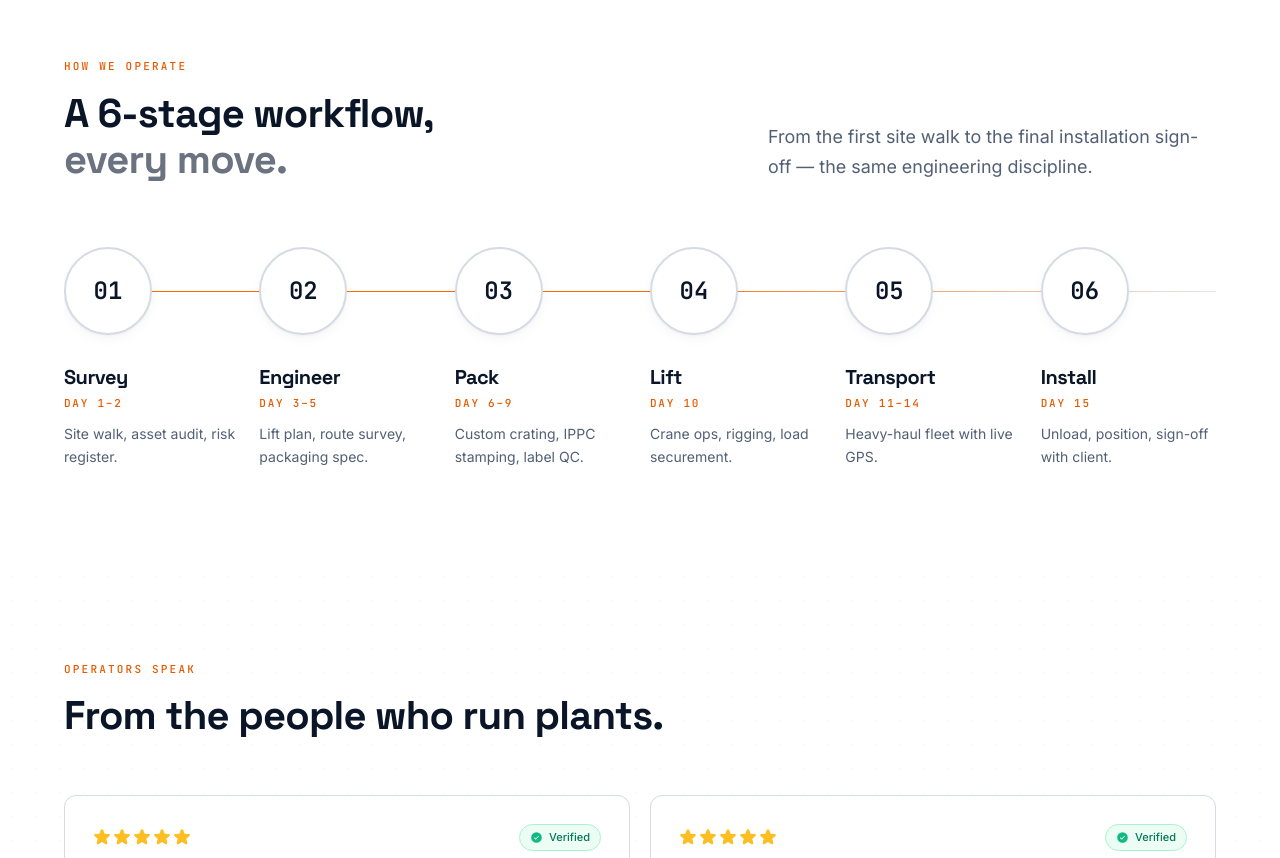
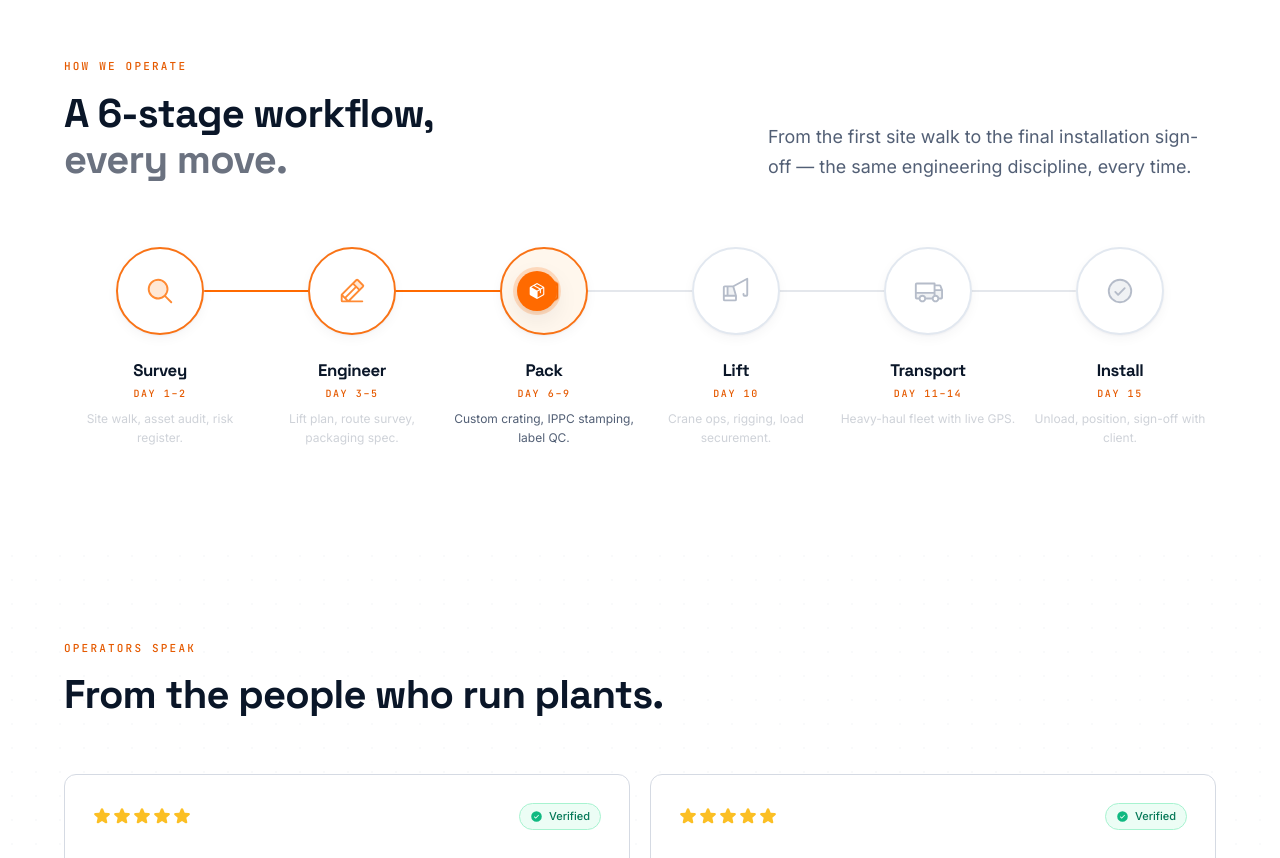
Before and after one commit to vivekreddy9036/neo_packers_movers, a Next.js app: page / in a window 1280 px wide. Shown: the part 4020-4878 px from the top of the page. Built offline with nearby package versions, Linux system fonts and the light colour scheme.

Commit message:
Redesign: Added dynamic icons in the 6 stage workflow

```diff
--- a/components/sections/Process.tsx
+++ b/components/sections/Process.tsx
@@ -1,14 +1,63 @@
 "use client";
 
-import { motion } from "framer-motion";
+import { useEffect, useRef, useState } from "react";
+import { motion, AnimatePresence } from "framer-motion";
+import {
+  MagnifyingGlass,
+  PencilLine,
+  Package,
+  Crane,
+  Truck,
+  CheckCircle,
+} from "@phosphor-icons/react";
 import { processSteps } from "@/lib/data";
 
 const ease = [0.22, 1, 0.36, 1] as const;
+const SPRING = { type: "spring" as const, stiffness: 65, damping: 28 };
+const INSTANT = { duration: 0 };
+
+const STAGE_ICONS = [
+  MagnifyingGlass,
+  PencilLine,
+  Package,
+  Crane,
+  Truck,
+  CheckCircle,
+] as const;
+
+// Centre of node i as % of the flex container (6 equal columns, justify-between)
+const nodePct = (i: number) => ((2 * i + 1) / 12) * 100;
 
 export function Process() {
+  const [active, setActive] = useState(0);
+  const [paused, setPaused] = useState(false);
+
+  // Detect the wrap-around reset (step 5 → 0) so we can snap instantly
+  // instead of animating backwards across the whole track.
+  const prevActive = useRef(0);
+  const isResetting =
+    active === 0 && prevActive.current === processSteps.length - 1;
+
+  useEffect(() => {
+    prevActive.current = active;
+  });
+
+  // Auto-advance every 2.8 s; pause on hover
+  useEffect(() => {
+    if (paused) return;
+    const t = setInterval(
+      () => setActive((a) => (a + 1) % processSteps.length),
+      2800
+    );
+    return () => clearInterval(t);
+  }, [paused]);
+
+  const transition = isResetting ? INSTANT : SPRING;
+
   return (
     <section className="section-py bg-canvas relative overflow-hidden">
       <div className="container-x relative">
+        {/* Header */}
         <div className="flex flex-col md:flex-row md:items-end md:justify-between gap-6 mb-16">
           <div className="max-w-xl">
             <p className="display-eyebrow mb-4">How we operate</p>
@@ -20,56 +69,221 @@ export function Process() {
           </div>
           <p className="lead max-w-md">
             From the first site walk to the final installation sign-off — the
-            same engineering discipline.
+            same engineering discipline, every time.
           </p>
         </div>
 
-        {/* Connector line */}
-        <div className="relative">
-          <div className="hidden lg:block absolute left-0 right-0 top-[44px] h-px bg-slate-100" />
-          <motion.div
-            initial={{ scaleX: 0 }}
-            whileInView={{ scaleX: 1 }}
-            viewport={{ once: true, margin: "-100px" }}
-            transition={{ duration: 1.4, ease }}
-            style={{ transformOrigin: "left" }}
-            className="hidden lg:block absolute left-0 right-0 top-[44px] h-px bg-gradient-to-r from-signal-500 via-signal-500 to-transparent"
-          />
+        {/* ═══════════════════════════════════════════════
+            DESKTOP — horizontal animated track (lg+)
+        ════════════════════════════════════════════════ */}
+        <div
+          className="hidden lg:block"
+          onMouseEnter={() => setPaused(true)}
+          onMouseLeave={() => setPaused(false)}
+        >
+          <div className="relative">
+            {/*
+              Rail wrapper spans exactly from the RIGHT EDGE of circle 0
+              to the LEFT EDGE of circle 5.
+              Each circle is 88 px wide (half = 44 px).
+              nodePct(0) = 8.33 %  →  left  = calc(8.33%  + 44px)
+              nodePct(5) = 91.67 % →  right = calc(8.33%  + 44px)
+            */}
+            <div
+              className="absolute"
+              style={{
+                top: "43px",
+                height: "2px",
+                left: `calc(${nodePct(0)}% + 44px)`,
+                right: `calc(${100 - nodePct(5)}% + 44px)`,
+              }}
+            >
+              {/* Grey background rail */}
+              <div className="absolute inset-0 bg-slate-100 rounded-full" />
 
-          <div className="flex lg:grid lg:grid-cols-6 gap-5 overflow-x-auto pb-6 lg:pb-0 -mx-4 px-4 lg:mx-0 lg:px-0 snap-x snap-mandatory scroll-smooth">
-            {processSteps.map((step, i) => (
+              {/* Orange progress — width is a % of the wrapper above,
+                  so 0 % at step 0 and 100 % at step 5.
+                  Framer Motion spring-interpolates between these. */}
+              <motion.div
+                className="absolute left-0 top-0 h-full bg-signal-500 rounded-full"
+                animate={{ width: `${(active / 5) * 100}%` }}
+                transition={transition}
+              />
+            </div>
+
+            {/* ── Travelling icon bubble ──
+                Positioned at nodePct(active) % from the left so it
+                sits over the correct circle centre. z-20 keeps it
+                above everything including the circles (z-10). */}
+            <motion.div
+              className="absolute z-20"
+              style={{ top: "24px" }} // 44 − 20 = centres the 40 px bubble on the rail
+              animate={{ left: `${nodePct(active)}%` }}
+              transition={transition}
+            >
+              {/* Inner wrapper handles −50 % centering without conflicting with Framer */}
+              <div className="-translate-x-1/2">
+                <AnimatePresence mode="wait">
+                  <motion.div
+                    key={active}
+                    initial={{ scale: 0.5, opacity: 0 }}
+                    animate={{ scale: 1, opacity: 1 }}
+                    exit={{ scale: 0.5, opacity: 0 }}
+                    transition={{ duration: 0.2 }}
+                    className="h-10 w-10 rounded-full bg-signal-500 grid place-items-center shadow-elevated ring-4 ring-signal-500/20"
+                  >
+                    {(() => {
+                      const Icon = STAGE_ICONS[active];
+                      return (
+                        <Icon size={18} weight="fill" className="text-white" />
+                      );
+                    })()}
+                  </motion.div>
+                </AnimatePresence>
+              </div>
+            </motion.div>
+
+            {/* ── Stage nodes ── */}
+            <div className="flex justify-between">
+              {processSteps.map((step, i) => {
+                const Icon = STAGE_ICONS[i];
+                const isPast = i < active;
+                const isCurrent = i === active;
+
+                return (
+                  <button
+                    key={step.n}
+                    onClick={() => {
+                      setActive(i);
+                      setPaused(true);
+                    }}
+                    className="flex flex-col items-center w-[calc(100%/6)] focus:outline-none"
+                  >
+                    {/* z-10 keeps circles above the rail line */}
+                    <motion.div
+                      animate={{
+                        borderColor:
+                          isPast || isCurrent ? "#F97316" : "#e2e8f0",
+                        backgroundColor: isCurrent ? "#fff7ed" : "#ffffff",
+                      }}
+                      transition={{ duration: 0.4 }}
+                      className="relative z-10 h-[88px] w-[88px] rounded-full border-2 grid place-items-center shadow-soft"
+                    >
+                      <motion.span
+                        animate={{ scale: isCurrent ? 1.18 : 1 }}
+                        transition={{
+                          type: "spring",
+                          stiffness: 220,
+                          damping: 18,
+                        }}
+                      >
+                        <Icon
+                          size={30}
+                          weight={isCurrent ? "fill" : "duotone"}
+                          className={
+                            isCurrent
+                              ? "text-signal-500"
+                              : isPast
+                              ? "text-signal-400"
+                              : "text-slate-300"
+                          }
+                        />
+                      </motion.span>
+                    </motion.div>
+
+                    {/* Stage label */}
+                    <div className="mt-6 text-center px-1">
+                      <h3 className="font-display font-bold text-[1.05rem] text-ink-900 tracking-tight-display leading-snug">
+                        {step.title}
+                      </h3>
+                      <p className="num mt-1 text-[10px] uppercase tracking-[0.16em] text-signal-600 font-medium">
+                        {step.days}
+                      </p>
+                      <motion.p
+                        animate={{ opacity: isCurrent ? 1 : 0.28 }}
+                        transition={{ duration: 0.35 }}
+                        className="mt-2 text-xs text-slate-600 leading-relaxed"
+                      >
+                        {step.body}
+                      </motion.p>
+                    </div>
+                  </button>
+                );
+              })}
+            </div>
+          </div>
+        </div>
+
+        {/* ═══════════════════════════════════════════════
+            MOBILE — scroll-driven vertical timeline (< lg)
+        ════════════════════════════════════════════════ */}
+        <div className="lg:hidden">
+          {processSteps.map((step, i) => {
+            const Icon = STAGE_ICONS[i];
+            const isLast = i === processSteps.length - 1;
+
+            return (
               <motion.div
                 key={step.n}
-                initial={{ opacity: 0, y: 24 }}
-                whileInView={{ opacity: 1, y: 0 }}
+                initial={{ opacity: 0, x: -18 }}
+                whileInView={{ opacity: 1, x: 0 }}
                 viewport={{ once: true, margin: "-50px" }}
-                transition={{ duration: 0.55, ease, delay: i * 0.08 }}
-                className="snap-start flex-shrink-0 w-[260px] lg:w-auto group"
+                transition={{ duration: 0.5, ease }}
+                className="flex gap-5 relative"
               >
-                <div className="relative">
-                  <div className="relative h-[88px] flex items-center">
-                    <div className="grid h-[88px] w-[88px] place-items-center rounded-full bg-white border-2 border-slate-200 shadow-soft transition-all duration-300 group-hover:border-signal-500 group-hover:shadow-elevated group-hover:bg-canvas-50">
-                      <span className="num text-2xl font-bold text-ink-900">
-                        {step.n}
+                {/* Left column: icon node + connecting line */}
+                <div className="flex flex-col items-center flex-shrink-0">
+                  <motion.div
+                    initial={{ scale: 0 }}
+                    whileInView={{ scale: 1 }}
+                    viewport={{ once: true, margin: "-50px" }}
+                    transition={{
+                      type: "spring",
+                      stiffness: 260,
+                      damping: 20,
+                      delay: 0.1,
+                    }}
+                    className="h-14 w-14 rounded-full border-2 border-signal-500 bg-white grid place-items-center z-10 shadow-soft"
+                  >
+                    <Icon size={22} weight="duotone" className="text-signal-500" />
+                  </motion.div>
+
+                  {!isLast && (
+                    <div className="w-0.5 flex-1 bg-slate-100 overflow-hidden min-h-[56px]">
+                      <motion.div
+                        className="w-full bg-signal-500"
+                        initial={{ height: "0%" }}
+                        whileInView={{ height: "100%" }}
+                        viewport={{ once: true, margin: "-30px" }}
+                        transition={{
+                          duration: 0.75,
+                          ease: "linear",
+                          delay: 0.35,
+                        }}
+                      />
+                    </div>
+                  )}
+                </div>
+
+                {/* Right column: content card */}
+                <div className={`flex-1 ${isLast ? "pb-0" : "pb-6"}`}>
+                  <div className="bg-white border border-slate-100 rounded-xl p-5 shadow-soft">
+                    <div className="flex items-start justify-between gap-3 mb-1">
+                      <h3 className="font-display font-bold text-xl text-ink-900 tracking-tight-display">
+                        {step.title}
+                      </h3>
+                      <span className="num text-[10px] uppercase tracking-[0.14em] text-signal-600 font-medium flex-shrink-0 pt-1">
+                        {step.days}
                       </span>
                     </div>
-                  </div>
-
-                  <div className="mt-7">
-                    <h3 className="font-display font-bold text-xl text-ink-900 tracking-tight-display">
-                      {step.title}
-                    </h3>
-                    <p className="num mt-1 text-[11px] uppercase tracking-[0.16em] text-signal-600 font-medium">
-                      {step.days}
-                    </p>
-                    <p className="mt-3 text-sm text-slate-600 leading-relaxed">
+                    <p className="text-sm text-slate-600 leading-relaxed">
                       {step.body}
                     </p>
                   </div>
                 </div>
               </motion.div>
-            ))}
-          </div>
+            );
+          })}
         </div>
       </div>
     </section>
--- a/tsconfig.json
+++ b/tsconfig.json
@@ -14,6 +14,7 @@
     "jsx": "preserve",
     "incremental": true,
     "plugins": [{ "name": "next" }],
+    "ignoreDeprecations": "5.0",
     "baseUrl": ".",
     "paths": { "@/*": ["./*"] }
   },
```
